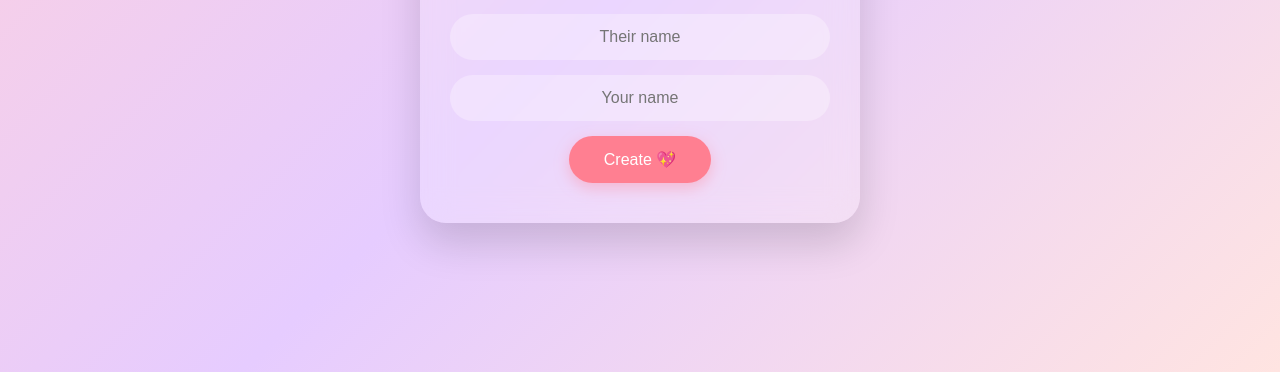
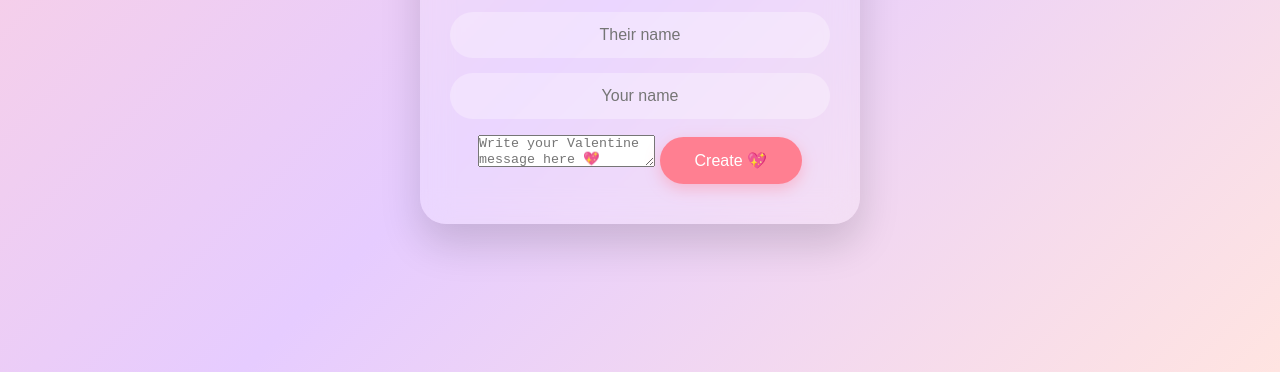
Before and after one commit to kiddoSyc/Val-Surprise-, a plain HTML site: page index.html in a window 1280 px wide. Shown: the part 428-800 px from the top of the page. Drawn offline with Linux system fonts and the light colour scheme.

Commit message:
Add textarea for custom Valentine message

```diff
--- a/index.html
+++ b/index.html
@@ -13,6 +13,7 @@
   <p>Enter your special someone's name and create a magical message ✨</p>
   <input id="toName" placeholder="Their name" />
   <input id="fromName" placeholder="Your name" />
+  <textarea id="customMessage" placeholder="Write your Valentine message here 💖"></textarea>
   <button id="createBtn">Create 💖</button>
 </div>
 
```
